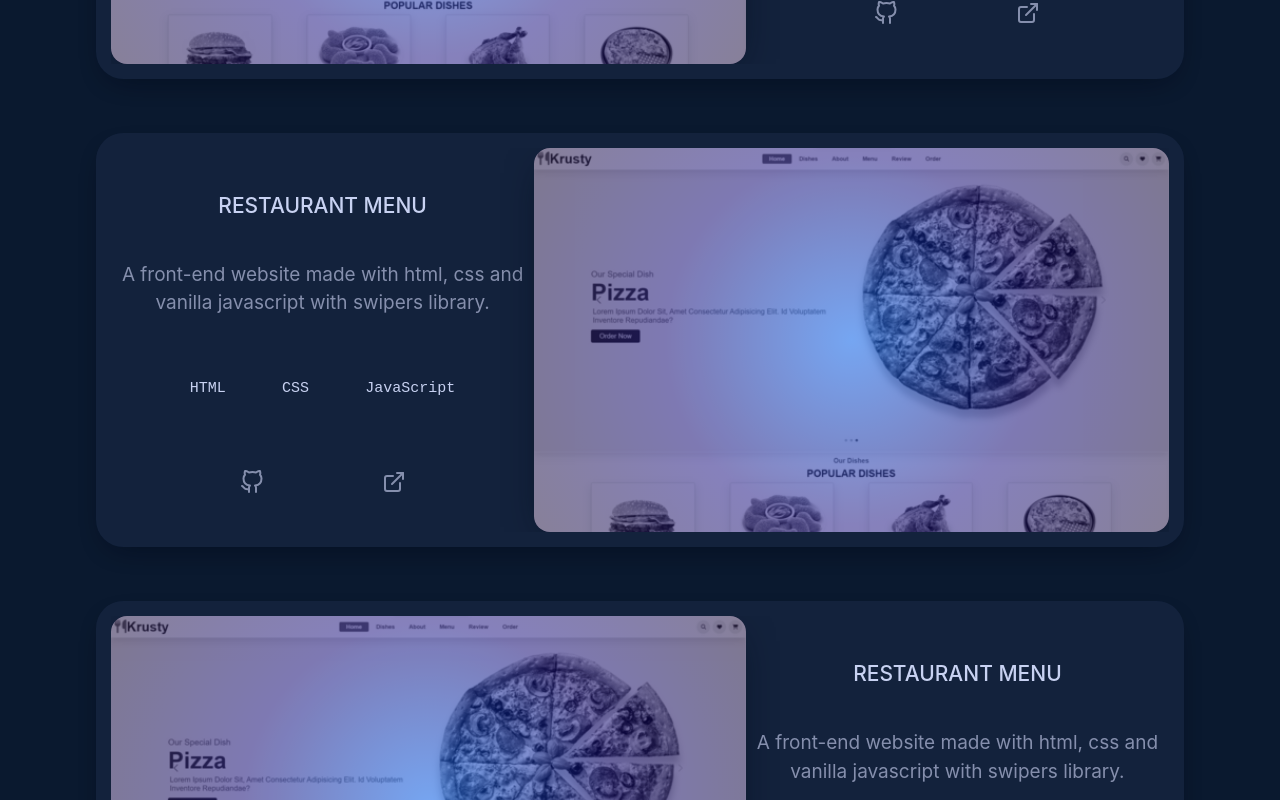
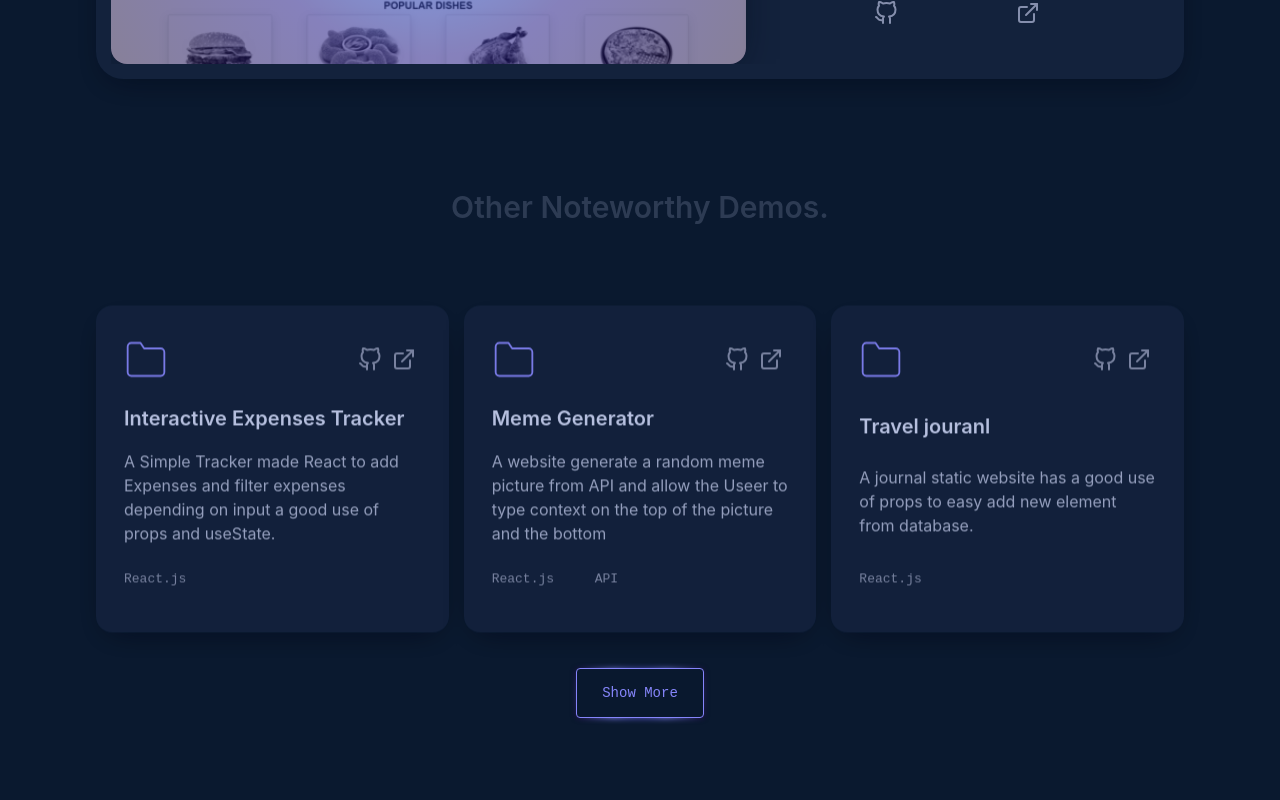
Before and after one commit to Goblo7/aes-portfolio, a React (Create React App) app: page / in a window 1280 px wide. Shown: the part 2660-3460 px from the top of the page. Built offline with nearby package versions, Linux system fonts and the light colour scheme.

Commit message:
update v-0.63

```diff
--- a/src/data/projects.data.js
+++ b/src/data/projects.data.js
@@ -1,21 +1,5 @@
 const projectsData = [
   [
-    {
-      title: "Restaurant Menu",
-      description:
-        " A front-end website made with html, css and vanilla javascript with swipers library.",
-      tools: ["HTML", "CSS", "JavaScript"],
-      codeLink: "https://github.com/Goblo7/Krusty-restaurant",
-      liveLink: "https://goblo7.github.io/Krusty-restaurant/",
-    },
-    {
-      title: "Restaurant Menu",
-      description:
-        " A front-end website made with html, css and vanilla javascript with swipers library.",
-      tools: ["HTML", "CSS", "JavaScript"],
-      codeLink: "https://github.com/Goblo7/Krusty-restaurant",
-      liveLink: "https://goblo7.github.io/Krusty-restaurant/",
-    },
     {
       title: "Restaurant Menu",
       description:
```
